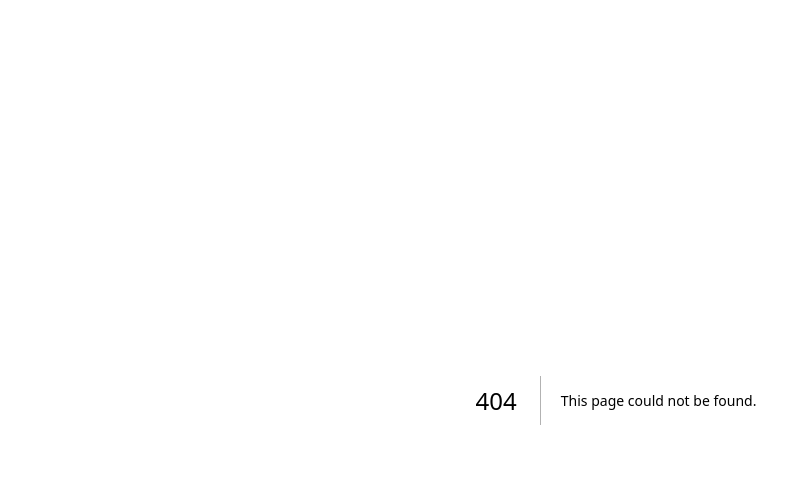
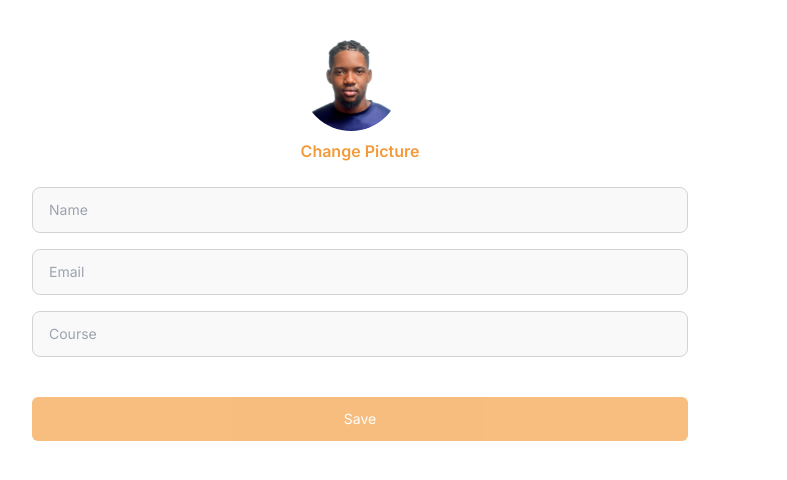
Before and after one commit to pringlescaster/Larva-Attendance-App, a Next.js app: page /dashboard/settings/editprofile in a window 1280 px wide. Before the commit this address had no page. Shown: the top 480 px of the page, without its empty margins (24-811 px from the left). Built offline with nearby package versions, Linux system fonts and the light colour scheme.

Commit message:
logout bugs fixed

```diff
--- a/src/app/components/sidebar.js
+++ b/src/app/components/sidebar.js
@@ -1,19 +1,25 @@
-import React, { useState, useEffect } from "react";
+import React, { useState, useContext, useEffect } from "react";
 import Link from "next/link";
 import Image from "next/image";
 import larvaLogo from "../../../public/assets/larvaLogo.svg";
 import logoIcon from "../../../public/assets/logoutIcon.svg";
 import profileImage from "../../../public/assets/profileImage.svg";
 import closeSideBar from "../../../public/assets/closeSideBar.svg";
+import Avatar from "./avatar";
+import { AuthContext } from "../../../context/authContext";
 
 function Sidebar({ closeSidebar }) {
   const [selectedLink, setSelectedLink] = useState("");
+  const { user, logout } = useContext(AuthContext); // Include logout from context
 
   useEffect(() => {
     setSelectedLink(window.location.pathname);
   }, []);
 
-  //In your sidebar code, you're using window.location.pathname to check the current route. If the route matches a specific link, you change the text color to indicate that the user is on that page. For example, if you're on the "Mark Attendance" page, the text for that link will change color to show that it's the active link.
+  const handleLogout = async () => {
+    await logout();
+    window.location.href = '/';
+  };
 
   return (
     <>
@@ -63,7 +69,7 @@ function Sidebar({ closeSidebar }) {
             </span>
           </Link>
         </div>
-        <div className="flex gap-x-2 text-[#222222] text-base font-semibold mb-4">
+        <div className="flex gap-x-2 text-[#222222] text-base font-semibold mb-4" onClick={handleLogout}> {/* Attach logout here */}
           <Image src={logoIcon} alt="Logout Icon" />
           <h1 className="font-semibold cursor-pointer">Log Out</h1>
         </div>
@@ -72,10 +78,10 @@ function Sidebar({ closeSidebar }) {
       <aside className="px-4 md:hidden py-8 h-screen flex flex-col justify-between w-[80%] lg:hidden overflow-y-auto">
         <div className="flex justify-between items-start mb-4">
           <div className="flex gap-x-[8px]">
-            <Image className="w-12" src={profileImage} alt="Profile Image" />
+            <Avatar name={user?.name || 'Anonymous'} />
             <div className="grid gap-y-[2px]">
-              <h1 className="text-[#333333] text-base font-semibold text-left">Ayantoye David</h1>
-              <h2 className="text-[#666666] text-sm font-medium text-left">Web Development</h2>
+              <h1 className="text-[#333333] text-base font-semibold text-left">{user?.name || 'Anonymous'}</h1>
+              <h2 className="text-[#666666] text-sm font-medium text-left">{user?.course || 'N/A'}</h2>
             </div>
           </div>
           <Image
@@ -129,7 +135,7 @@ function Sidebar({ closeSidebar }) {
           </Link>
         </div>
 
-        <div className="mb-48 flex gap-x-2 text-[#222222] text-sm font-semibold">
+        <div className="mb-48 flex gap-x-2 text-[#222222] text-sm font-semibold" onClick={handleLogout}> {/* Attach logout here */}
           <Image src={logoIcon} alt="Logout Icon" />
           <h1 className="font-semibold cursor-pointer">Log Out</h1>
         </div>
--- a/src/app/dashboard/registerstudent/page.js
+++ b/src/app/dashboard/registerstudent/page.js
@@ -32,7 +32,7 @@ function Page() {
 
   const handleSubmit = async (e) => {
     e.preventDefault();
-    const token = localStorage.getItem("authToken");
+    const token = localStorage.getItem("token");
 
     if (!token) {
       setMessage("Check your internet connection");
--- /dev/null
+++ b/src/app/dashboard/settings/editprofile/page.js
@@ -0,0 +1,184 @@
+"use client";
+import React, { useState, useContext, useEffect } from 'react';
+import { useRouter } from 'next/navigation';
+import Image from 'next/image';
+import profilee from '../../../../../public/assets/profilee.svg';
+import Navbar from '@/app/components/navbar';
+import Sidebar from '@/app/components/sidebar';
+import { AuthContext } from '../../../../../context/authContext';
+
+function Page() {
+  const { user, updateProfile } = useContext(AuthContext);
+  const [showSideBar, setShowSideBar] = useState(false);
+  const [formData, setFormData] = useState({
+    name: '',
+    email: '',
+    course: '',
+  });
+  const [errors, setErrors] = useState({});
+  const [formError, setFormError] = useState('');
+  const [isEditing, setIsEditing] = useState(false);
+  const [isLoading, setIsLoading] = useState(false);
+  const router = useRouter();
+
+  // Pre-fill the form with the current user's details
+  useEffect(() => {
+    if (user) {
+      setFormData({
+        name: user.name || '',
+        email: user.email || '',
+        course: user.course || '',
+      });
+    }
+  }, [user]);
+
+  // Handle input change and set form data
+  const handleInputChange = (e) => {
+    setIsEditing(true);
+    setFormData({ ...formData, [e.target.name]: e.target.value });
+  };
+
+  // Validate form inputs
+  const validateForm = () => {
+    const newErrors = {};
+    if (!formData.name) newErrors.name = 'Please enter your name.';
+    if (!formData.email) newErrors.email = 'Please enter your email.';
+    if (!formData.course) newErrors.course = 'Please enter your course.';
+    return newErrors;
+  };
+
+  // Handle form submission
+  const handleSubmit = async (e) => {
+    e.preventDefault();
+    const newErrors = validateForm();
+
+    if (Object.keys(newErrors).length === 0) {
+      setIsLoading(true);
+      setFormError(''); // Reset form error
+
+      try {
+        await updateProfile(formData.name, formData.email, formData.course);
+        alert('Profile updated successfully');
+        router.push('/dashboard/markattendance'); // Redirect after success
+      } catch (error) {
+        setFormError('Profile update failed. Please try again.');
+      } finally {
+        setIsLoading(false);
+        setIsEditing(false); // Disable edit mode after submission
+      }
+    } else {
+      setErrors(newErrors);
+      setFormError('Please fill in all required fields.');
+    }
+  };
+
+  const currentPage = "Settings"; // Define the current page
+
+  return (
+    <>
+      {/* Desktop view */}
+      <div className="w-[60%] hidden py-8 gap-y-6 px-8 md:flex flex-col items-center">
+        <div className="flex flex-col gap-y-2">
+          <Image className="w-[100px]" src={profilee} alt="Profile" />
+          <button className="text-[#f39b3b] font-semibold">Change Picture</button>
+        </div>
+
+        <form className="px-6 text-sm w-full grid gap-y-4" onSubmit={handleSubmit}>
+          {formError && <p className="text-red-500 text-sm">{formError}</p>}
+
+          <input
+            className="w-full rounded-lg outline-[#F39B3B] text-[#222222] hover:border-[#F39B3B] bg-[#F9F9F9] px-4 py-3 border border-[#D3D3D3]"
+            type="text"
+            name="name"
+            placeholder="Name"
+            value={formData.name}
+            onChange={handleInputChange}
+          />
+          {errors.name && <p className="text-red-500 text-sm">{errors.name}</p>}
+
+          <input
+            className="w-full rounded-lg outline-[#F39B3B] text-[#222222] hover:border-[#F39B3B] bg-[#F9F9F9] px-4 py-3 border border-[#D3D3D3]"
+            type="email"
+            name="email"
+            placeholder="Email"
+            value={formData.email}
+            onChange={handleInputChange}
+          />
+          {errors.email && <p className="text-red-500 text-sm">{errors.email}</p>}
+
+          <input
+            className="w-full rounded-lg outline-[#F39B3B] text-[#222222] hover:border-[#F39B3B] bg-[#F9F9F9] px-4 py-3 border border-[#D3D3D3]"
+            type="text"
+            name="course"
+            placeholder="Course"
+            value={formData.course}
+            onChange={handleInputChange}
+          />
+          {errors.course && <p className="text-red-500 text-sm">{errors.course}</p>}
+
+          <button
+            type="submit"
+            className={`bg-[#f39b3b] mt-6 w-full py-3 px-4 rounded-md text-white text-md font-base transition-opacity duration-300 ${
+              isEditing ? 'opacity-100' : 'opacity-65'
+            }`}
+            disabled={isLoading || !isEditing} // Disable button when loading or no edits
+          >
+            {isLoading ? 'Saving...' : 'Save'}
+          </button>
+        </form>
+      </div>
+
+      {/* Mobile view */}
+      <div className="flex md:hidden">
+        {showSideBar ? (
+          <Sidebar closeSidebar={() => setShowSideBar(false)} currentPage={currentPage} />
+        ) : (
+          <Navbar openSidebar={() => setShowSideBar(true)} />
+        )}
+      </div>
+      <div className="w-full h-screen py-8 gap-y-6 px-3 md:hidden flex-col items-center">
+        <div className="flex flex-col gap-y-2">
+          <Image className="w-[80px] mx-auto" src={profilee} alt="Profile" />
+          <button className="text-[#f39b3b] font-semibold">Change Picture</button>
+        </div>
+        <div className="px-3 text-sm w-full pt-10 grid gap-y-4">
+          <input
+            className="w-full rounded-lg outline-[#F39B3B] text-[#222222] hover:border-[#F39B3B] bg-[#F9F9F9] px-4 py-3 border border-[#D3D3D3]"
+            type="text"
+            name="name"
+            placeholder="Name"
+            value={formData.name}
+            onChange={handleInputChange}
+          />
+          <input
+            className="w-full rounded-lg outline-[#F39B3B] text-[#222222] hover:border-[#F39B3B] bg-[#F9F9F9] px-4 py-3 border border-[#D3D3D3]"
+            type="email"
+            name="email"
+            placeholder="Email"
+            value={formData.email}
+            onChange={handleInputChange}
+          />
+          <input
+            className="w-full rounded-lg outline-[#F39B3B] text-[#222222] hover:border-[#F39B3B] bg-[#F9F9F9] px-4 py-3 border border-[#D3D3D3]"
+            type="text"
+            name="course"
+            placeholder="Course"
+            value={formData.course}
+            onChange={handleInputChange}
+          />
+          <button
+            type="submit"
+            className={`bg-[#f39b3b] mt-6 w-full py-3 px-4 rounded-md text-white text-md font-base transition-opacity duration-300 ${
+              isEditing ? 'opacity-100' : 'opacity-65'
+            }`}
+            disabled={isLoading || !isEditing} // Disable button when loading or no edits
+          >
+            {isLoading ? 'Saving...' : 'Save'}
+          </button>
+        </div>
+      </div>
+    </>
+  );
+}
+
+export default Page;
```
